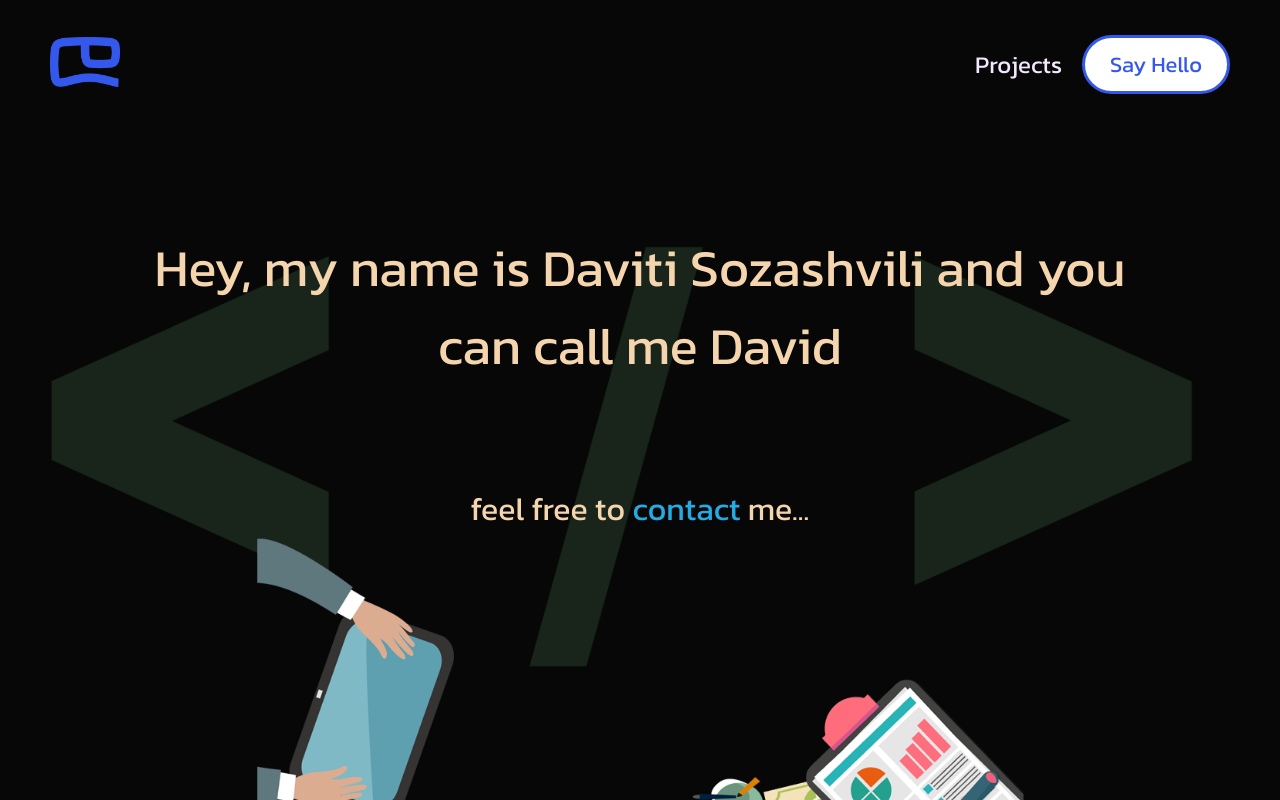
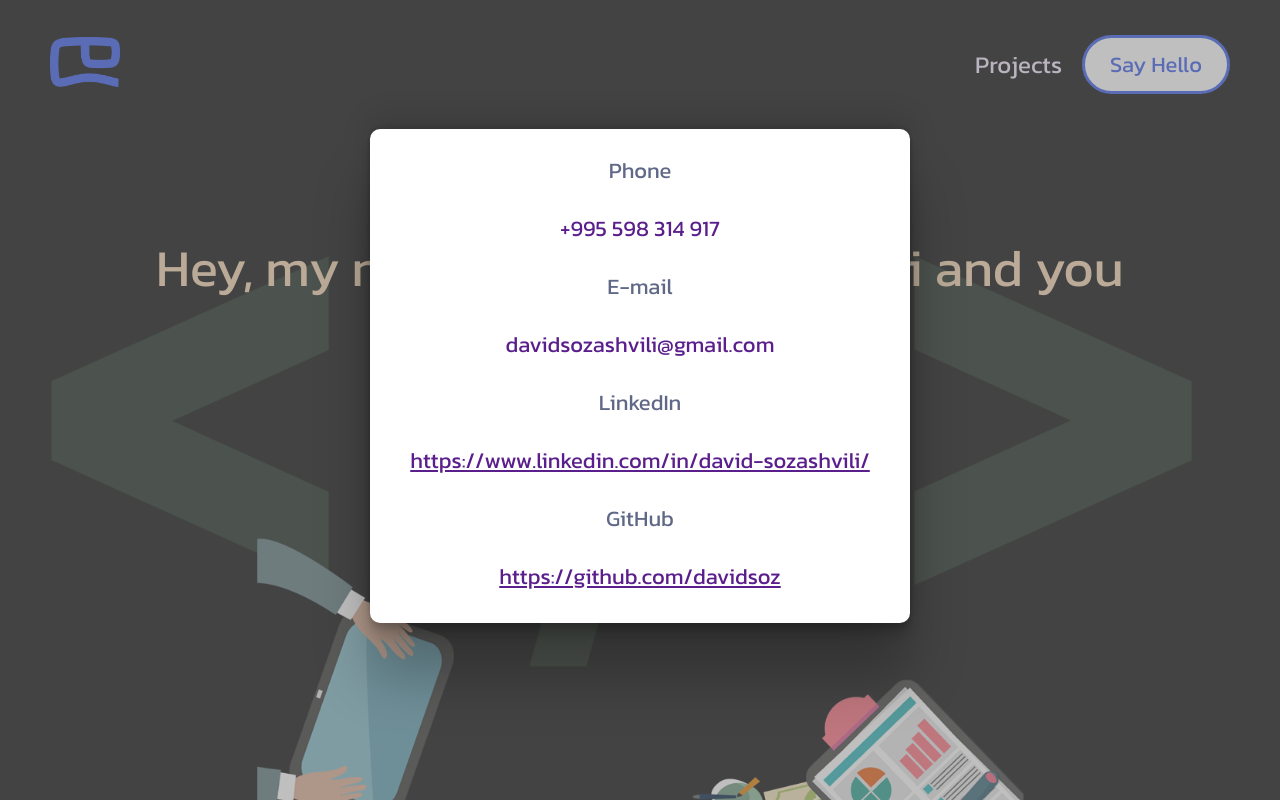
Before and after one commit to davidsoz/portfolio, a React (Create React App) app: page / in a window 1280 px wide. Both pictures are taken after a click on the button "Say Hello". Shown: the top 800 px of the page. Built offline with nearby package versions, Linux system fonts and the light colour scheme.

Commit message:
fix modal

```diff
--- a/src/App.js
+++ b/src/App.js
@@ -3,54 +3,61 @@ import web from "../src/assets/web.png";
 import avatar from "../src/assets/avatar.png";
 
 import Header from "./componenets/header/Header";
-import styled from 'styled-components';
+import styled from "styled-components";
 import { ContactModal } from "./componenets/contactModal/ContactModal";
 import { useState } from "react";
 import { Projects } from "./componenets/projects/ExitingProjects.js";
 
 function App() {
-
   const [showModal, setShowModal] = useState(false);
   const [projects, setProjects] = useState(false);
 
   const showModalHandler = () => {
-		setShowModal(true)
-	}
+    setShowModal(true);
+  };
 
   const closeModalHandler = () => {
-		setShowModal(false)
-
-	}
+    setShowModal(false);
+  };
   const showProjectsHandler = () => {
-		setProjects(true)
-	}
+    setProjects(true);
+  };
 
   const closeProjectsHandler = () => {
-		setProjects(false)
-	}
+    setProjects(false);
+  };
 
   return (
     <Styled.ContainerFluid>
       <Styled.Wrapper scroll={showModal}>
-				<Header onShowProjects={showProjectsHandler} onCloseProjects={closeProjectsHandler} />
+        <Header
+          onShowProjects={showProjectsHandler}
+          onCloseProjects={closeProjectsHandler}
+          onShowModal={showModalHandler}
+		  projects={projects}
+        />
         <Styled.main>
-					{showModal && <ContactModal show={showModalHandler} close={closeModalHandler} />}
-					{projects ?
+          {showModal && (
+            <ContactModal show={showModalHandler} close={closeModalHandler} />
+          )}
+          {projects ? (
             <Projects />
-						:
+          ) : (
             <div>
               <Aboutme>
                 <div>
-									Hey, my name is Daviti Sozashvili and you can call me David
+                  Hey, my name is David Sozashvili and you can call me David
                 </div>
                 <div>
-									feel free to <span onClick={showModalHandler}>contact</span> me...
+                  feel free to <span onClick={showModalHandler}>contact</span>{" "}
+                  me...
                 </div>
               </Aboutme>
               <Avatar>
-								<img src={web} />
+                <img src={web} alt="Web Development" />
               </Avatar>
-						</div>}
+            </div>
+          )}
         </Styled.main>
       </Styled.Wrapper>
     </Styled.ContainerFluid>
@@ -60,7 +67,7 @@ function App() {
 export default App;
 
 const Aboutme = styled.div`
-	color: #F5D5AE;
+  color: #f5d5ae;
   display: flex;
   flex-direction: column;
   align-items: center;
@@ -75,17 +82,16 @@ const Aboutme = styled.div`
     max-width: 1000px;
     text-align: center;
     font-size: 32px;
-		>span {
-			color: #25AAE1;
+    > span {
+      color: #25aae1;
       cursor: pointer;
     }
   }
-
-`
+`;
 
 const Avatar = styled.div`
   text-align: center;
   img {
     height: 450px;
   }
-`
+`;
--- a/src/componenets/contactModal/ContactModal.js
+++ b/src/componenets/contactModal/ContactModal.js
@@ -1,12 +1,26 @@
-
-import styled from 'styled-components';
+import { useEffect } from "react";
+import styled from "styled-components";
 
 export function ContactModal({ show, close }) {
+  // Disable scroll when modal is open
+  useEffect(() => {
+    if (show) {
+      document.body.style.overflow = "hidden";
+    } else {
+      document.body.style.overflow = "auto";
+    }
+
+    // Cleanup when modal unmounts
+    return () => {
+      document.body.style.overflow = "auto";
+    };
+  }, [show]);
+
+  if (!show) return null;
+
   return (
     <>
-            <BackDrop onClick={close}>
-                hello
-            </BackDrop>
+      <BackDrop onClick={close} />
       <Modal>
         <div>
           <div>Phone</div>
@@ -18,19 +32,31 @@ export function ContactModal({ show, close }) {
         </div>
         <div>
           <div>LinkedIn</div>
-                    <a href='https://www.linkedin.com/in/david-sozashvili/' target="_blank">https://www.linkedin.com/in/david-sozashvili/</a>
+          <a
+            href="https://www.linkedin.com/in/david-sozashvili/"
+            target="_blank"
+            rel="noopener noreferrer"
+          >
+            https://www.linkedin.com/in/david-sozashvili/
+          </a>
         </div>
         <div>
           <div>GitHub</div>
-                    <a href='https://github.com/davidsoz' target="_blank">https://github.com/davidsoz</a>
+          <a
+            href="https://github.com/davidsoz"
+            target="_blank"
+            rel="noopener noreferrer"
+          >
+            https://github.com/davidsoz
+          </a>
         </div>
       </Modal>
     </>
-    )
+  );
 }
 
 const BackDrop = styled.div`
-    position: absolute;
+  position: fixed;
   display: flex;
   align-items: center;
   justify-content: center;
@@ -41,14 +67,14 @@ const BackDrop = styled.div`
   background-color: grey;
   opacity: 0.5;
   cursor: pointer;
-`
+  z-index: 999;
+`;
 
 const Modal = styled.div`
-    position: absolute;
+  position: fixed;
   width: fit-content;
   left: 0;
   right: 0;
-    top: 28%;
   margin-left: auto;
   margin-right: auto;
   background-color: #fff;
@@ -59,18 +85,23 @@ const Modal = styled.div`
   flex-direction: column;
   align-items: center;
   gap: 20px;
-    box-shadow: rgba(0, 0, 0, 0.25) 0px 54px 55px, rgba(0, 0, 0, 0.12) 0px -12px 30px, rgba(0, 0, 0, 0.12) 0px 4px 6px, rgba(0, 0, 0, 0.17) 0px 12px 13px, rgba(0, 0, 0, 0.09) 0px -3px 5px;
-    font-family: 'kanit', sans-serif;
+  box-shadow: rgba(0, 0, 0, 0.25) 0px 54px 55px,
+    rgba(0, 0, 0, 0.12) 0px -12px 30px, rgba(0, 0, 0, 0.12) 0px 4px 6px,
+    rgba(0, 0, 0, 0.17) 0px 12px 13px, rgba(0, 0, 0, 0.09) 0px -3px 5px;
+  font-family: "kanit", sans-serif;
+  z-index: 1000;
 
   div {
     text-align: center;
     color: #606887;
   }
-    a, span {
+
+  a,
+  span {
     display: inline-block;
     margin-top: 20px;
     padding: 5px 15px;
     border-radius: 7px;
-        color: #5A1F8C;
+    color: #5a1f8c;
   }
-`
+`;
--- a/src/componenets/header/Header.js
+++ b/src/componenets/header/Header.js
@@ -2,16 +2,23 @@ import * as Styled from "./styled";
 // import logo from "../../assets/logo.PNG";
 import logo from "../../assets/logo_d.png";
 
-export default function Header({onShowProjects, onCloseProjects}) {
+export default function Header({
+  onShowProjects,
+  onCloseProjects,
+  onShowModal,
+  projects,
+}) {
   return (
     <Styled.Wrapper>
       <Styled.Logo onClick={onCloseProjects}>
-                <img src={logo} />
+        <img src={logo} alt="Logo" />
       </Styled.Logo>
       <Styled.Contact>
-                <div onClick={onShowProjects}>Projects</div>
-                <button onClick={onCloseProjects}>Say Hello</button>
+        <div onClick={projects ? onCloseProjects : onShowProjects}>
+          Projects
+        </div>
+        <button onClick={onShowModal}>Say Hello</button>
       </Styled.Contact>
     </Styled.Wrapper>
-    )
+  );
 }
--- a/src/componenets/projects/ExitingProjects.js
+++ b/src/componenets/projects/ExitingProjects.js
@@ -1,33 +1,41 @@
-
-import styled from 'styled-components';
+import styled from "styled-components";
 import cherrysLogo from "../../assets/cherysLogo.png";
 import gammaLogo from "../../assets/GC_Logo.png";
 import deliveryLogo from "../../assets/dish.png";
 import responsiveDesign from "../../assets/clipart.png";
 import newspaper from "../../assets/newspaper.png";
-import { SingleProject } from './SingleProject';
+import { SingleProject } from "./SingleProject";
 import manageIcon from "../../assets/manage-icon-16.jpg";
 import airbetIcon from "../../assets/Airbet-casino.png";
 import financeLogo from "../../assets/1finance.png";
 
-
-
 export function Projects() {
-
   return (
     <Container>
-            <SingleProject logoUrl={airbetIcon} name="Crypto Casino" url="https://airbet.io/" />
-            <SingleProject name="AWC Glub" logoUrl="https://awcgarejelebi.com/static/media/Garejelebi%20Logo%20variations-12-09.755e4b707c232a743447c04c9a541a40.svg" url="https://awcgarejelebi.com" />
+      <SingleProject
+        logoUrl={airbetIcon}
+        name="Crypto Casino"
+        url="https://airbet.io/"
+      />
+      <SingleProject
+        name="AWC APP"
+        logoUrl="https://awcgarejelebi.com/static/media/Garejelebi%20Logo%20variations-12-09.755e4b707c232a743447c04c9a541a40.svg"
+        url="https://awcgarejelebi.com"
+      />
 
-            <SingleProject logoUrl={financeLogo} name="Financial Platform" url="https://1finance.net/" />
-            <SingleProject logoUrl={cherrysLogo} name="Cherry's Fitness" url="https://www.cherrysfit.com/" />
-            <SingleProject logoUrl={gammaLogo} name="Gamma Consulting" url="https://gamma.ge/" />
+      {/* <SingleProject logoUrl={financeLogo} name="Financial Platform" url="https://1finance.net/" /> */}
+      {/* <SingleProject logoUrl={cherrysLogo} name="Cherry's Fitness" url="https://www.cherrysfit.com/" /> */}
+      <SingleProject
+        logoUrl={gammaLogo}
+        name="Gamma Consulting"
+        url="https://gamma.ge/"
+      />
       {/* <SingleProject logoUrl={deliveryLogo} name="Pre-Delivery App" url="https://order-app-davidsoz.vercel.app/" />
             <SingleProject logoUrl={responsiveDesign} name="Responsive Design" url="https://markup-davidsoz.vercel.app/" />
             <SingleProject logoUrl={newspaper} name="Social News App" url="https://task1-self.vercel.app/" />
             <SingleProject logoUrl={manageIcon} name="User Managment" url="https://user-managment-beta.vercel.app/" /> */}
     </Container>
-    )
+  );
 }
 
 const Container = styled.div`
--- a/src/componenets/projects/SingleProject.js
+++ b/src/componenets/projects/SingleProject.js
@@ -1,17 +1,19 @@
-import styled from 'styled-components';
+import styled from "styled-components";
 
-export function SingleProject({name, logoUrl, url}) {
+export function SingleProject({ name, logoUrl, url }) {
   return (
     <Container>
       <div>
-                <img src={logoUrl} />
+        <img src={logoUrl} alt={`${name} logo`} />
       </div>
       <div>{name}</div>
       <div>
-                <a href={url} target="_blank">Go To The Webpage</a>
+        <a href={url} target="_blank" rel="noopener noreferrer">
+          Go to the webpage
+        </a>
       </div>
     </Container>
-    )
+  );
 }
 
 const Container = styled.div`
@@ -23,12 +25,12 @@ const Container = styled.div`
   padding: 40px 40px;
   text-align: center;
   font-size: 22px;
-    background-color: #F5D5AE;
-    font-family: 'kanit', sans-serif;
-    box-shadow: 0px 1px 2px 0px rgba(245, 213, 174 ,0.7),
-            1px 2px 2px 0px rgba(245, 213, 174 ,0.7),
-            2px 4px 2px 0px rgba(245, 213, 174 ,0.7),
-            2px 4px 4px 0px rgba(245, 213, 174 ,0.7);
+  background-color: #f5d5ae;
+  font-family: "kanit", sans-serif;
+  box-shadow: 0px 1px 2px 0px rgba(245, 213, 174, 0.7),
+    1px 2px 2px 0px rgba(245, 213, 174, 0.7),
+    2px 4px 2px 0px rgba(245, 213, 174, 0.7),
+    2px 4px 4px 0px rgba(245, 213, 174, 0.7);
   img {
     height: 100px;
   }
```
Lines whose indentation alone changed are shown as unchanged.
